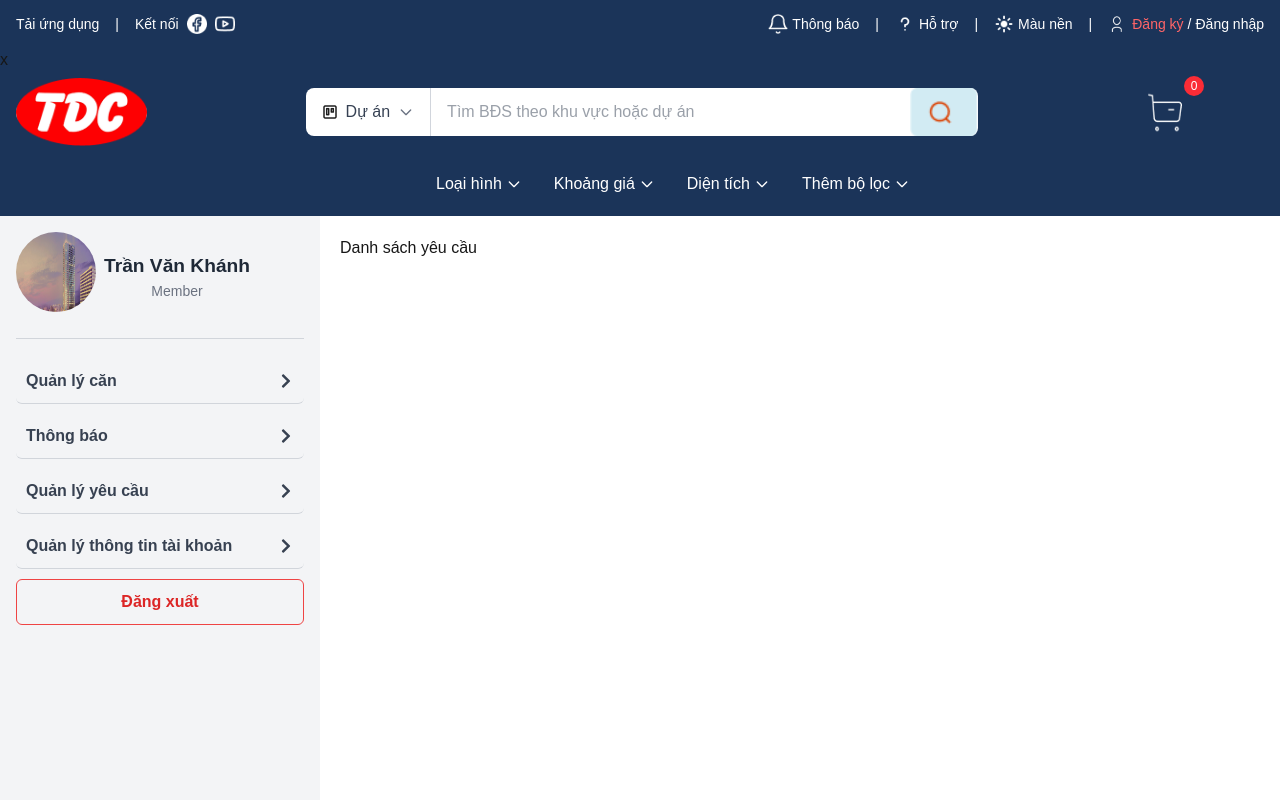
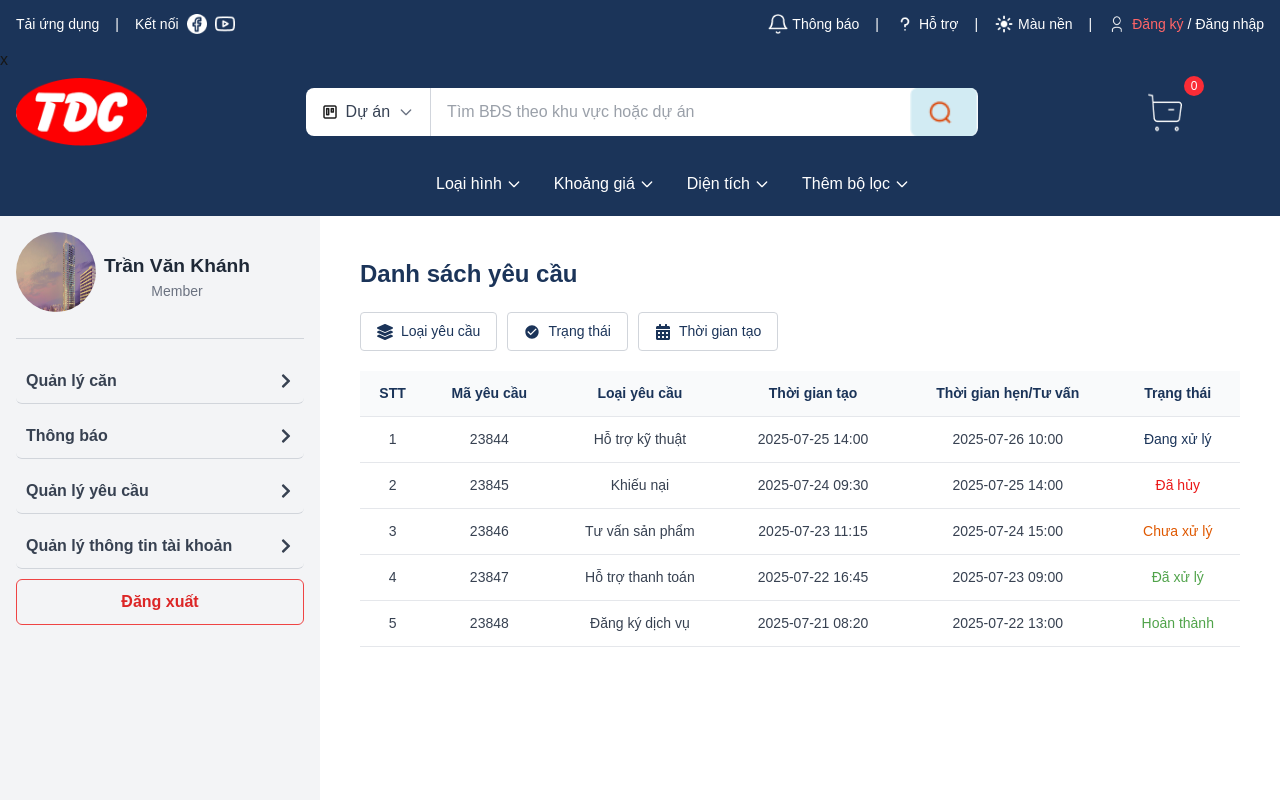
Before and after one commit to tranvankhanh23122003/nextjs15RealOnline, a Next.js app: page /profile/danh-sach-yeu-cau in a window 1280 px wide. Shown: the top 800 px of the page. Built offline with nearby package versions, Linux system fonts and the light colour scheme.

Commit message:
xong router profile

```diff
--- a/src/app/profile/danh-sach-yeu-cau/page.tsx
+++ b/src/app/profile/danh-sach-yeu-cau/page.tsx
@@ -1,24 +1,174 @@
-import React from 'react';
-// import ProjectGridBDS from "../../../components/Profile/PropertyGrid_BDS"; // Ensure the filename matches exactly
+"use client";
 
+import React, { useState, useEffect } from "react";
+import RequestList from "@/components/Profile/MucDanhSachYeuCau";
+import Slide1 from "../../../assets/images/baner1.png";
+import { StaticImageData } from "next/image";
 
-// interface PropertyCard {
-//     id: number;
-//     price: string;
-//     rating: number;
-//     description: string;
-//     bedrooms: number;
-//     area: string;
-//     address: string;
-//     image: string;
-//   }
+interface RequestItem {
+  id: number;
+  requestCode: string;
+  requestType: string;
+  createdTime: string;
+  consultationTime: string;
+  status: string;
+}
 
+interface PropertyCard {
+  id: number;
+  price: string;
+  rating: number;
+  description: string;
+  bedrooms: number;
+  area: string;
+  address: string;
+  image: StaticImageData;
+}
 
 export default function DanhSachYeuCau() {
+  // Dữ liệu tĩnh làm mặc định
+  const defaultData: RequestItem[] = [
+    {
+      id: 1,
+      requestCode: "23844",
+      requestType: "Hỗ trợ kỹ thuật",
+      createdTime: "2025-07-25 14:00",
+      consultationTime: "2025-07-26 10:00",
+      status: "Đang xử lý",
+    },
+    {
+      id: 2,
+      requestCode: "23845",
+      requestType: "Khiếu nại",
+      createdTime: "2025-07-24 09:30",
+      consultationTime: "2025-07-25 14:00",
+      status: "Đã hủy",
+    },
+    {
+      id: 3,
+      requestCode: "23846",
+      requestType: "Tư vấn sản phẩm",
+      createdTime: "2025-07-23 11:15",
+      consultationTime: "2025-07-24 15:00",
+      status: "Chưa xử lý",
+    },
+    {
+      id: 4,
+      requestCode: "23847",
+      requestType: "Hỗ trợ thanh toán",
+      createdTime: "2025-07-22 16:45",
+      consultationTime: "2025-07-23 09:00",
+      status: "Đã xử lý",
+    },
+    {
+      id: 5,
+      requestCode: "23848",
+      requestType: "Đăng ký dịch vụ",
+      createdTime: "2025-07-21 08:20",
+      consultationTime: "2025-07-22 13:00",
+      status: "Hoàn thành",
+    },
+  ];
+
+  const defaultPropertyData: PropertyCard[] = [
+    {
+      id: 1,
+      price: "18.42 tỷ",
+      rating: 5,
+      description: "Sổ hồng riêng xây dựng",
+      bedrooms: 5,
+      area: "84.00 m²",
+      address: "Trụ sở chính",
+      image: Slide1,
+    },
+    {
+      id: 2,
+      price: "20.00 tỷ",
+      rating: 4,
+      description: "Nhà phố hiện đại",
+      bedrooms: 4,
+      area: "100.00 m²",
+      address: "Chi nhánh Hà Nội",
+      image: Slide1,
+    },
+    {
+      id: 3,
+      price: "15.50 tỷ",
+      rating: 5,
+      description: "Căn hộ cao cấp",
+      bedrooms: 3,
+      area: "70.00 m²",
+      address: "Văn phòng TP.HCM",
+      image: Slide1,
+    },
+    {
+      id: 4,
+      price: "22.00 tỷ",
+      rating: 3,
+      description: "Biệt thự biển",
+      bedrooms: 6,
+      area: "150.00 m²",
+      address: "Chi nhánh Đà Nẵng",
+      image: Slide1,
+    },
+    {
+      id: 5,
+      price: "17.80 tỷ",
+      rating: 4,
+      description: "Nhà phố thương mại",
+      bedrooms: 5,
+      area: "90.00 m²",
+      address: "Trụ sở phụ",
+      image: Slide1,
+    },
+  ];
+
+  // State để lưu dữ liệu từ API
+  const [data, setData] = useState<RequestItem[]>(defaultData);
+  const [propertyData, setPropertyData] = useState<PropertyCard[]>(defaultPropertyData);
+  const [loading, setLoading] = useState(true);
+  const [error, setError] = useState<string | null>(null);
+
+  // Gọi API khi component mount
+  useEffect(() => {
+  //   async function fetchData() {
+  //     try {
+  //       const response = await fetch("/api/requests");
+  //       if (!response.ok) {
+  //         throw new Error("Không thể lấy dữ liệu yêu cầu");
+  //       }
+  //       const apiData: RequestItem[] = await response.json();
+  //       setData(apiData);
+
+  //       const propertyResponse = await fetch("/api/properties");
+  //       if (!propertyResponse.ok) {
+  //         throw new Error("Không thể lấy dữ liệu bất động sản");
+  //       }
+  //       const apiPropertyData: PropertyCard[] = await propertyResponse.json();
+  //       setPropertyData(apiPropertyData);
+
+  //       setLoading(false);
+  //     } catch (err) {
+  //       setError(err instanceof Error ? err.message : "Đã xảy ra lỗi");
+  //       setLoading(false);
+  //     }
+  //   }
+
+  //   fetchData();
+  setLoading(false);
+  }, []);
+
+  if (loading) {
+    return <div>Đang tải...</div>;
+  }
+
+  if (error) {
+    return <div>Lỗi: {error}</div>;
+  }
+
   return (
     <div>
-
-      <h1>Danh sách yêu cầu</h1>
+      <RequestList data={data} propertyData={propertyData} />
     </div>
   );
 }
--- a/src/app/profile/layout.tsx
+++ b/src/app/profile/layout.tsx
@@ -9,6 +9,7 @@ import "../../components/Profile/QuanLyThongBao/QuanLyThongBao.css"
 import "../../components/Profile/ThongTinTaiKhoan/ThongTinTaiKhoan.css"
 import "../../components/Profile/ThayDoiMatKhau/ThayDoiMatKhau.css"
 import "../../components/Profile/MucDanhSachLichHen/DanhSachLichHen.css"
+import "../../components/Profile/MucDanhSachYeuCau/DanhSachYeuCau.css"
 export default function ProfileLayout({ children }: { children: React.ReactNode }) {
   const [selectedCategory, setSelectedCategory] = useState("");
   const [isMenuOpen, setIsMenuOpen] = useState(true);
--- a/src/app/profile/page.tsx
+++ b/src/app/profile/page.tsx
@@ -1,6 +1,6 @@
 "use client";
 
-import { useState } from "react";
+import { useState, useEffect } from "react";
 import Table from "@/components/Profile/DanhSach_BDS";
 import SearchBar from "@/components/Profile/TimKiem";
 import Header from "@/components/Profile/Header";
@@ -38,6 +38,15 @@ const Profile = () => {
     status: string;
   };
 
+  type RequestItem = {
+    id: number;
+    requestCode: string;
+    requestType: string;
+    createdTime: string;
+    consultationTime: string;
+    status: string;
+  };
+
   type PropertyCard = {
     id: number;
     price: string;
@@ -50,10 +59,12 @@ const Profile = () => {
   };
 
   type Notification = {
-    id: number;
-    message: string;
+    id: string;
+    title: string;
+    description: string;
     date: string;
-    isRead: boolean;
+    status: "active" | "expired";
+    image: StaticImageData;
   };
 
   const [searchTerm, setSearchTerm] = useState("");
@@ -62,6 +73,8 @@ const Profile = () => {
   const [selectedStatus, setSelectedStatus] = useState("");
   const [currentPage, setCurrentPage] = useState(1);
   const [showReviewForm, setShowReviewForm] = useState(false);
+  const [loading, setLoading] = useState(true);
+  const [error, setError] = useState<string | null>(null);
   const itemsPerPage = 3;
 
   const [accountInfo] = useState({
@@ -94,6 +107,49 @@ const Profile = () => {
     { id: 5, appointment: "LH005", location: "Trụ sở phụ", createdTime: "2025-07-21 08:20", consultationTime: "2025-07-22 13:00", status: "Đã hoàn thành" },
   ]);
 
+  const [requestData, setRequestData] = useState<RequestItem[]>([
+    {
+      id: 1,
+      requestCode: "23844",
+      requestType: "Hỗ trợ kỹ thuật",
+      createdTime: "2025-07-25 14:00",
+      consultationTime: "2025-07-26 10:00",
+      status: "Đang xử lý",
+    },
+    {
+      id: 2,
+      requestCode: "23845",
+      requestType: "Khiếu nại",
+      createdTime: "2025-07-24 09:30",
+      consultationTime: "2025-07-25 14:00",
+      status: "Đã hủy",
+    },
+    {
+      id: 3,
+      requestCode: "23846",
+      requestType: "Tư vấn sản phẩm",
+      createdTime: "2025-07-23 11:15",
+      consultationTime: "2025-07-24 15:00",
+      status: "Chưa xử lý",
+    },
+    {
+      id: 4,
+      requestCode: "23847",
+      requestType: "Hỗ trợ thanh toán",
+      createdTime: "2025-07-22 16:45",
+      consultationTime: "2025-07-23 09:00",
+      status: "Đã xử lý",
+    },
+    {
+      id: 5,
+      requestCode: "23848",
+      requestType: "Đăng ký dịch vụ",
+      createdTime: "2025-07-21 08:20",
+      consultationTime: "2025-07-22 13:00",
+      status: "Hoàn thành",
+    },
+  ]);
+
   const [propertyData] = useState<PropertyCard[]>([
     { id: 1, price: "18.42 tỷ", rating: 5, description: "Sổ hồng riêng xây dựng", bedrooms: 5, area: "84.00 m²", address: "Trụ sở chính", image: Slide1 },
     { id: 2, price: "20.00 tỷ", rating: 4, description: "Nhà phố hiện đại", bedrooms: 4, area: "100.00 m²", address: "Chi nhánh Hà Nội", image: Slide1 },
@@ -103,10 +159,53 @@ const Profile = () => {
   ]);
 
   const [notifications] = useState<Notification[]>([
-    { id: 1, message: "Khuyến mãi 10% cho căn hộ mới!", date: "2025-07-25", isRead: false },
-    { id: 2, message: "Lịch hẹn của bạn đã được xác nhận.", date: "2025-07-24", isRead: true },
-    { id: 3, message: "Cập nhật chính sách thanh toán mới.", date: "2025-07-23", isRead: false },
+    {
+      id: "KM001",
+      title: "Ưu đãi 10% cho căn hộ mới",
+      description: "Giảm 10% giá trị căn hộ nếu thanh toán trong vòng 7 ngày. Đặt mua ngay!",
+      date: "2025-07-25",
+      status: "active",
+      image: Slide1,
+    },
+    {
+      id: "KM002",
+      title: "Lịch hẹn xác nhận",
+      description: "Lịch hẹn của bạn đã được xác nhận. Vui lòng kiểm tra chi tiết.",
+      date: "2025-07-24",
+      status: "active",
+      image: Slide1,
+    },
+    {
+      id: "KM003",
+      title: "Cập nhật chính sách",
+      description: "Chính sách thanh toán mới đã được cập nhật. Xem chi tiết ngay!",
+      date: "2025-07-23",
+      status: "expired",
+      image: Slide1,
+    },
   ]);
+
+  // Gọi API khi component mount
+  useEffect(() => {
+  //   async function fetchData() {
+  //     try {
+  //       const response = await fetch("/api/requests");
+  //       if (!response.ok) {
+  //         throw new Error("Không thể lấy dữ liệu yêu cầu");
+  //       }
+  //       const apiRequestData: RequestItem[] = await response.json();
+  //       setRequestData(apiRequestData);
+
+  //       setLoading(false);
+  //     } catch (err) {
+  //       setError(err instanceof Error ? err.message : "Đã xảy ra lỗi");
+  //       setLoading(false);s
+  //     }
+  //   }
+
+  //   fetchData();
+    setLoading(false);
+  }, []);
 
   const filteredData = data.filter(
     (item) =>
@@ -157,6 +256,14 @@ const Profile = () => {
 
   const [toggleState, setToggleState] = useState("Bất động sản");
 
+  if (loading) {
+    return <div>Đang tải...</div>;
+  }
+
+  if (error) {
+    return <div>Lỗi: {error}</div>;
+  }
+
   return (
     <div className="profile-content">
       {selectedCategory === "" && (
@@ -206,7 +313,7 @@ const Profile = () => {
           ) : selectedCategory === "Thay đổi mật khẩu" ? (
             <ChangePassword />
           ) : selectedCategory === "Danh sách yêu cầu" ? (
-            <RequestList />
+            <RequestList data={requestData} propertyData={propertyData} />
           ) : selectedCategory === "Danh sách lịch hẹn" ? (
             <AppointmentList data={appointmentData} propertyData={propertyData} />
           ) : selectedCategory === "Khuyến mãi" ? (
--- a/src/components/Profile/MucDanhSachYeuCau/style.css
+++ b/src/components/Profile/MucDanhSachYeuCau/DanhSachYeuCau.css
@@ -16,9 +16,12 @@
   gap: 10px;
   margin-bottom: 20px;
   flex-wrap: wrap;
+  align-items: center;
 }
 
 .profile-filter-button {
+  display: inline-flex;
+  align-items: center;
   padding: 8px 16px;
   border: 1px solid #d1d5db;
   border-radius: 4px;
@@ -32,9 +35,10 @@
 .profile-filter-button:hover {
   background-color: #f3f4f6;
 }
-
-.profile-table-container {
-  overflow-x: auto;
+/* // kích thước icon trong nút lọc // */
+.profile-filter-button svg {
+  margin-right: 8px;
+  font-size: 16px;
 }
 
 .profile-request-table {
--- a/src/components/Profile/MucDanhSachYeuCau/index.tsx
+++ b/src/components/Profile/MucDanhSachYeuCau/index.tsx
@@ -1,23 +1,36 @@
-"use client"
+"use client";
+import { FaLayerGroup, FaTasks, FaCalendarAlt, FaClock } from "react-icons/fa";
+import { MdCancel, MdCheckCircle, MdPendingActions, MdAutorenew } from "react-icons/md";
+
 import { useState } from "react";
-type RequestItem = {
+import { StaticImageData } from "next/image";
+
+interface RequestItem {
   id: number;
   requestCode: string;
   requestType: string;
   createdTime: string;
   consultationTime: string;
   status: string;
-};
+}
 
-const RequestList = () => {
-  const data: RequestItem[] = [
-    { id: 1, requestCode: "23844", requestType: "Hỗ trợ kỹ thuật", createdTime: "2025-07-25 14:00", consultationTime: "2025-07-26 10:00", status: "Đang xử lý" },
-    { id: 2, requestCode: "23845", requestType: "Khiếu nại", createdTime: "2025-07-24 09:30", consultationTime: "2025-07-25 14:00", status: "Đã hủy" },
-    { id: 3, requestCode: "23846", requestType: "Tư vấn sản phẩm", createdTime: "2025-07-23 11:15", consultationTime: "2025-07-24 15:00", status: "Chưa xử lý" },
-    { id: 4, requestCode: "23847", requestType: "Hỗ trợ thanh toán", createdTime: "2025-07-22 16:45", consultationTime: "2025-07-23 09:00", status: "Đã xử lý" },
-    { id: 5, requestCode: "23848", requestType: "Đăng ký dịch vụ", createdTime: "2025-07-21 08:20", consultationTime: "2025-07-22 13:00", status: "Hoàn thành" },
-  ];
+interface PropertyCard {
+  id: number;
+  price: string;
+  rating: number;
+  description: string;
+  bedrooms: number;
+  area: string;
+  address: string;
+  image: StaticImageData;
+}
 
+interface RequestListProps {
+  data: RequestItem[];
+  propertyData?: PropertyCard[];
+}
+
+const RequestList = ({ data, propertyData }: RequestListProps) => {
   const [showDetail, setShowDetail] = useState(false);
   const [selectedItem, setSelectedItem] = useState<RequestItem | null>(null);
 
@@ -52,19 +65,18 @@ const RequestList = () => {
       <h1 className="profile-title">Danh sách yêu cầu</h1>
      <div className="profile-filters">
         <button className="profile-filter-button">
-    <i className="fas fa-layer-group" style={{ marginRight: "8px" }}></i>
+          <FaLayerGroup style={{ marginRight: "8px" }} />
           Loại yêu cầu
         </button>
         <button className="profile-filter-button">
-    <i className="fas fa-tasks" style={{ marginRight: "8px" }}></i>
+          <MdCheckCircle style={{ marginRight: "8px" }} />
           Trạng thái
         </button>
         <button className="profile-filter-button">
-    <i className="fas fa-calendar-alt" style={{ marginRight: "8px" }}></i>
+          <FaCalendarAlt style={{ marginRight: "8px" }} />
           Thời gian tạo
         </button>
       </div>
-
       <div className="profile-table-container">
         <table className="profile-request-table">
           <thead>
@@ -85,7 +97,10 @@ const RequestList = () => {
                 <td className="profile-text-center">{item.requestType}</td>
                 <td className="profile-text-center">{item.createdTime}</td>
                 <td className="profile-text-center">{item.consultationTime}</td>
-                <td className="profile-text-center" style={{ color: getStatusColor(item.status) }}>
+                <td
+                  className="profile-text-center"
+                  style={{ color: getStatusColor(item.status) }}
+                >
                   {item.status}
                 </td>
               </tr>
@@ -94,11 +109,20 @@ const RequestList = () => {
         </table>
       </div>
       {showDetail && selectedItem && (
-        <div className="profile-request-detail-overlay" onClick={handleCloseDetail}>
-          <div className="profile-request-detail-container" onClick={(e) => e.stopPropagation()}>
+        <div
+          className="profile-request-detail-overlay"
+          onClick={handleCloseDetail}
+        >
+          <div
+            className="profile-request-detail-container"
+            onClick={(e) => e.stopPropagation()}
+          >
             <div className="profile-request-detail-header">
               <h2>Mã yêu cầu: #{selectedItem.requestCode}</h2>
-              <button className="profile-close-button" onClick={handleCloseDetail}>
+              <button
+                className="profile-close-button"
+                onClick={handleCloseDetail}
+              >
                 &times;
               </button>
             </div>
--- a/src/components/Profile/TabDaXem/index.tsx
+++ b/src/components/Profile/TabDaXem/index.tsx
@@ -1,7 +1,7 @@
 "use client"
 import { useEffect, useState } from "react";
 import PropertyGridBDS from "../PropertyGrid_BDS";
-import {Property, PropertyGridProps } from "../../../types/Property";
+import {Property, PropertyGridProps } from "../../../types/property";
 
 
 const ViewedSection = ({ properties }: PropertyGridProps) => {
```
Lines whose indentation alone changed are shown as unchanged.
